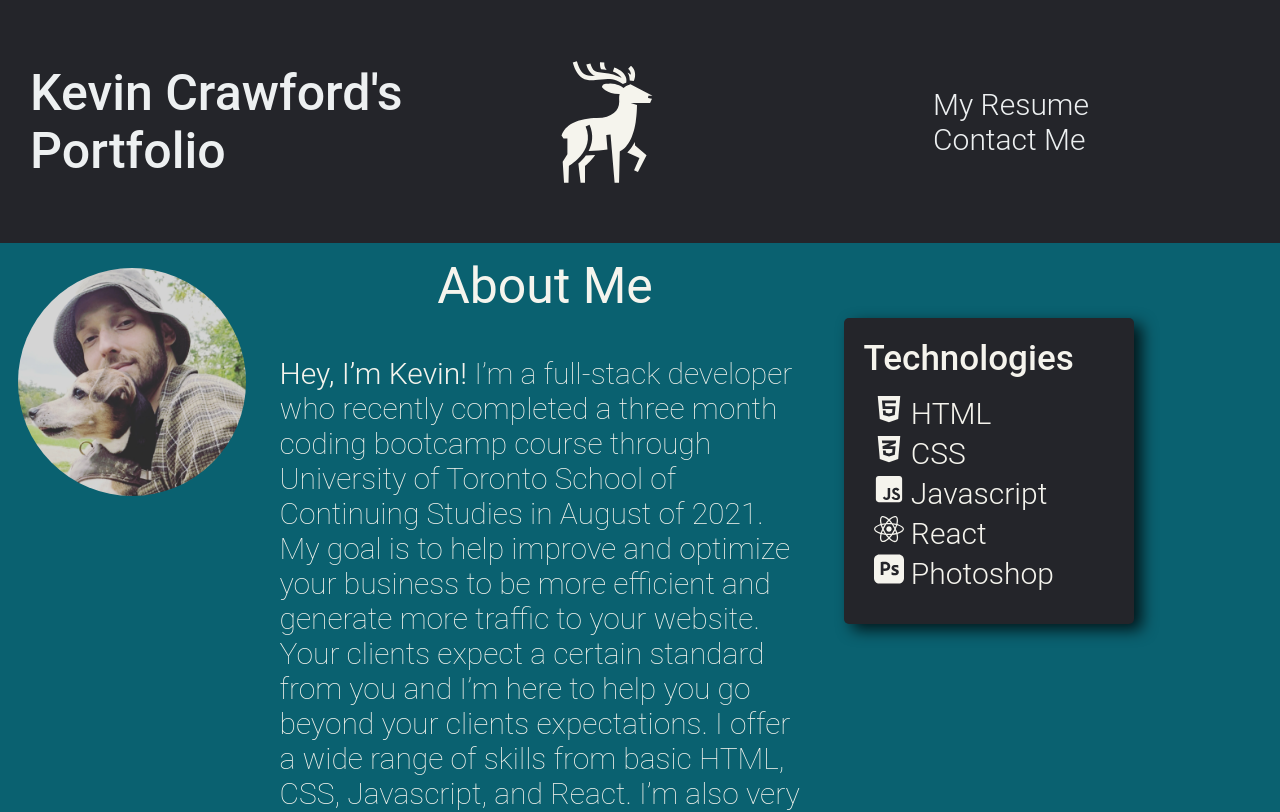
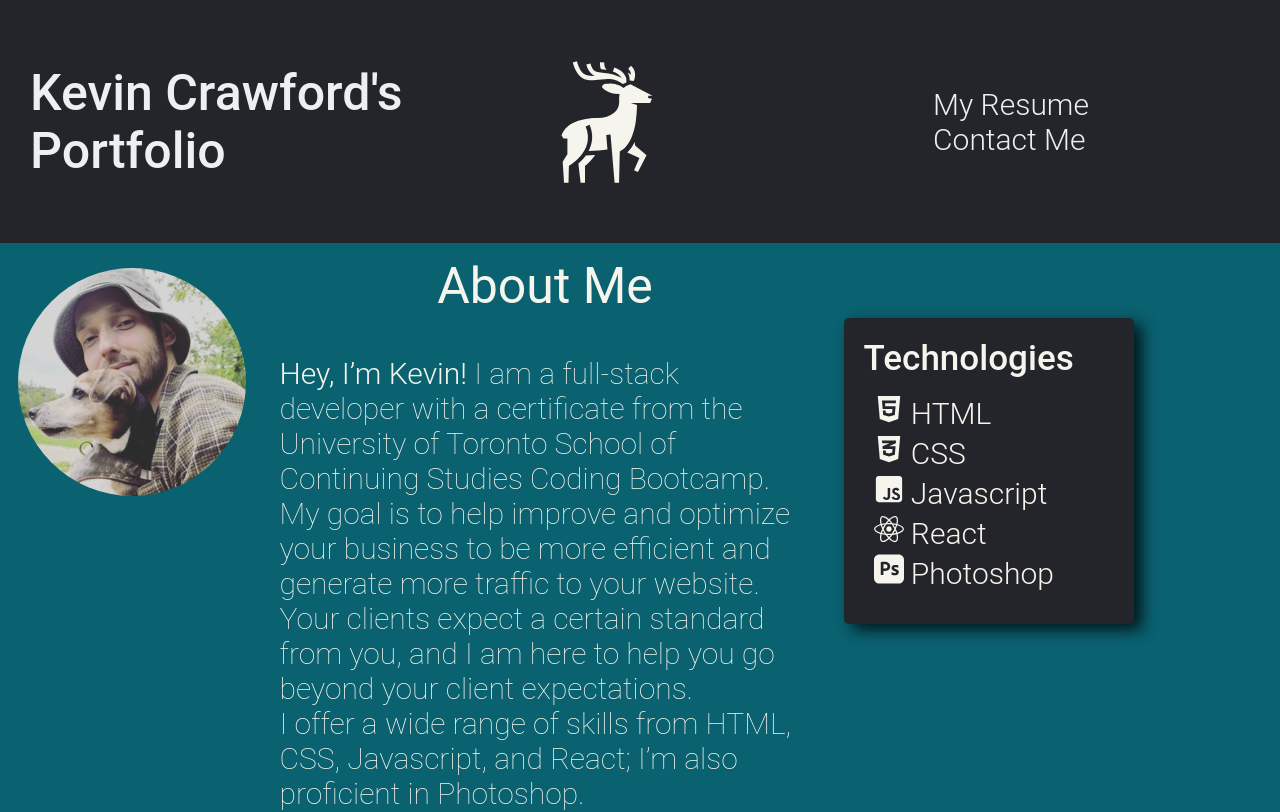
Before and after one commit to kcrawford101/portfolio_2.0, a React (Create React App) app: page / in a window 1280 px wide. Shown: the top 812 px of the page. Built offline with nearby package versions, Linux system fonts and the light colour scheme; the HTML template or start-up script is replaced by a standard one.

Commit message:
added new resume link, replaced about me text, added README.md

```diff
--- a/src/Components/About/About.js
+++ b/src/Components/About/About.js
@@ -16,9 +16,14 @@ const About = () => {
             <div className='about-info'>
                 <h2 className='about-title'>About Me</h2>
                 <p>
-                <span style={{fontWeight:'300'}}>Hey, I’m Kevin!</span> I’m a full-stack developer who recently completed a three month coding bootcamp course through University of Toronto School of Continuing Studies in August of 2021.
-                My goal is to help improve and optimize your business to be more efficient and generate more traffic to your website. Your clients expect a certain standard from you and I’m here to help you go beyond your clients expectations.
-                I offer a wide range of skills from basic HTML, CSS, Javascript, and React. I’m also very proficient with Photoshop.
+                <span style={{fontWeight:'300'}}>Hey, I’m Kevin!</span> I am a full-stack developer with a certificate from the University of Toronto School of Continuing Studies Coding Bootcamp.
+                <br />
+                My goal is to help improve and optimize your business to be more efficient and generate more traffic to your website. Your clients expect a certain standard from you, and I am here to help you go beyond your client expectations.
+                <br />
+                I offer a wide range of skills from HTML, CSS, Javascript, and React; I’m also proficient in Photoshop.
+                <br />
+                As a goal-oriented onboarding specialist, I have developed strong communication and project management skills in the customer service industry, which has empowered my colleagues and clients over the years. With the strengths I have outlined, I would love to transfer that over and be the very definition of creating your dream team.
+
                 </p>
             </div>
 
--- a/src/Components/Navbar/Navbar.js
+++ b/src/Components/Navbar/Navbar.js
@@ -10,7 +10,7 @@ const Navbar = () => {
             <GiDeer className='deer-icon' />
             <nav>
                 <ul class="nav__links">
-                    <li><a href='https://drive.google.com/file/d/1FooX3CPgD_tfe2gbXup9JVvG_LVZjWEx/view?usp=sharing' target= '_blank'>My Resume</a></li>
+                    <li><a href='https://drive.google.com/file/d/12opDn-6dw1WqHyJxWJyzSJ-J2vRs_k1I/view?usp=sharing' target= '_blank'>My Resume</a></li>
                     <li><a href='/Footer/#contact'>Contact Me</a></li>
                 </ul>
             </nav>
```
Also changed, not shown: src/Images/portfolio_screencap.JPG (added), 1 other file (tests, documents, lock files or other folders).
